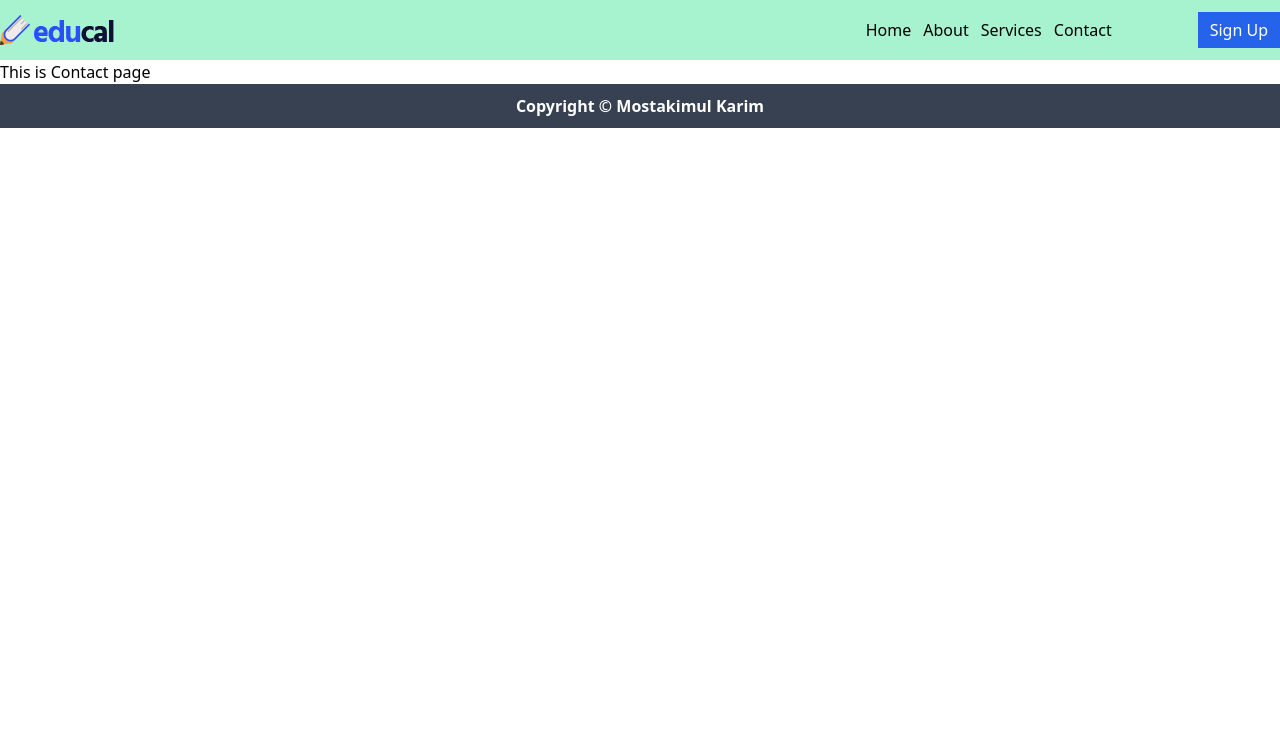
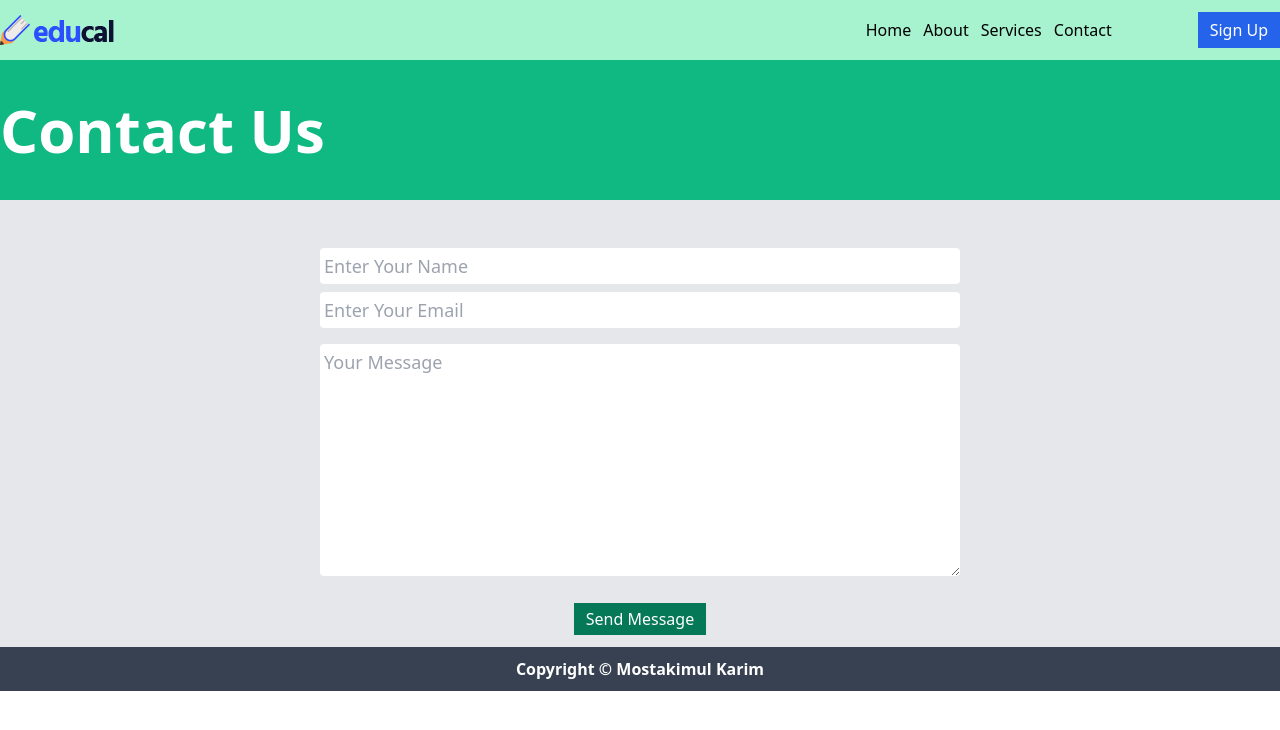
Before and after one commit to Mostakimul/react-educal, a React (Create React App) app: page /contact in a window 1280 px wide. Shown: the top 730 px of the page. Built offline with nearby package versions, Linux system fonts and the light colour scheme.

Commit message:
contact page completed

```diff
--- a/src/pages/Contact.js
+++ b/src/pages/Contact.js
@@ -3,7 +3,44 @@ import React from 'react';
 const Contact = () => {
   return (
     <div>
-      <h3>This is Contact page</h3>
+      <div className="bg-green-500">
+        <div className="container mx-auto text-white">
+          <h2 className="text-6xl font-semibold py-10">Contact Us</h2>
+        </div>
+      </div>
+      {/* Contact Form */}
+      <div className="bg-gray-200">
+        <form className="container mx-auto pt-10">
+          <label className="block text-center text-lg font-medium my-2">
+            <input
+              type="text"
+              className="mx-2 w-2/4 p-1 rounded"
+              placeholder="Enter Your Name"
+            />
+          </label>
+          <label className="block text-center text-lg font-medium my-2">
+            <input
+              type="email"
+              className="mx-2 w-2/4 p-1 rounded"
+              placeholder="Enter Your Email"
+            />
+          </label>
+          <label className="block text-center text-lg font-medium">
+            <textarea
+              cols="20"
+              rows="8"
+              className="mx-2 w-2/4 p-1 rounded my-2"
+              placeholder="Your Message"
+            ></textarea>
+          </label>
+
+          <div className="text-center">
+            <button className="bg-green-700 text-white py-1 px-3 my-3">
+              Send Message
+            </button>
+          </div>
+        </form>
+      </div>
     </div>
   );
 };
```
